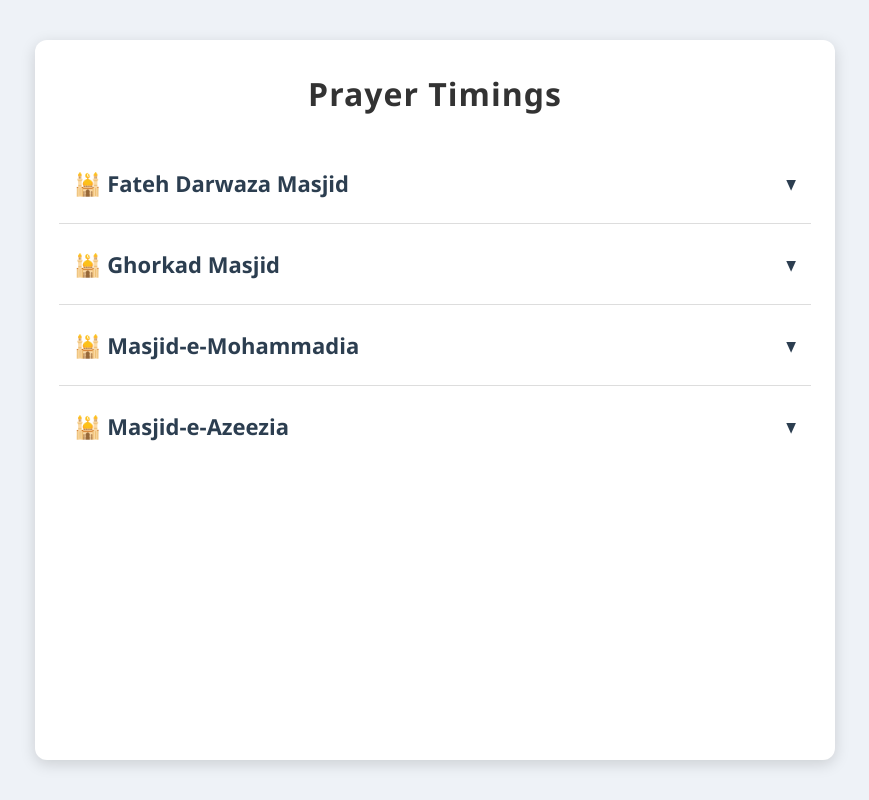
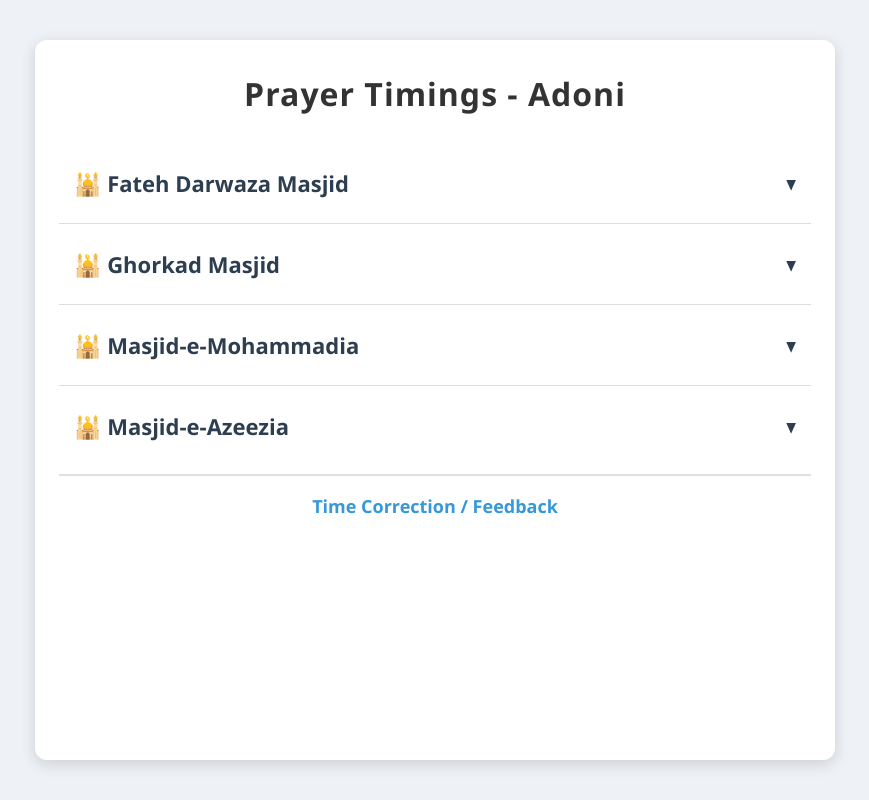
Before and after one commit to TJWaseem511/PrayerTime, a website: page public/index.html in a window 1280 px wide. Shown: the whole page, without its empty margins (205-1074 px from the left). Drawn offline with Linux system fonts and the light colour scheme.

Commit message:
4: Add Time Correction/Feedback form

```diff
--- a/public/index.html
+++ b/public/index.html
@@ -9,12 +9,19 @@
 <body>
 
   <div id="mainContainer">
-    <h1>Prayer Timings</h1>
+    <h1>Prayer Timings - Adoni</h1>
     <div id="masjidsContainer">
       <!-- Masjid cards inserted by JS here -->
     </div>
+    <hr style="width: 100%; border: 0; border-top: 2px solid #e0e0e0;">
+
+    <div style="text-align: center; margin-top: 10px;">
+      <a href="https://docs.google.com/forms/d/e/1FAIpQLSeYF50MYTjstnv0R7h8gin42PmNAuK0dqR9ThsY7qJI-k15Uw/viewform?usp=dialog" target="_blank" rel="noopener noreferrer" style="font-size: 18px; color: #3498db; text-decoration: none; font-weight: 600;">
+        Time Correction / Feedback
+      </a>
+    </div>
+
   </div>
-
   <script src="script.js"></script>
 </body>
 </html>
--- a/public/style.css
+++ b/public/style.css
@@ -141,7 +141,7 @@ h1 {
     padding: 8px 8px;
   }
   .masjid-timings td, .masjid-timings th {
-    font-size: 12px;
-    padding: 6px 8px;
+    font-size: 20px;
+    padding: 6px 6px;
   }
 }
```
